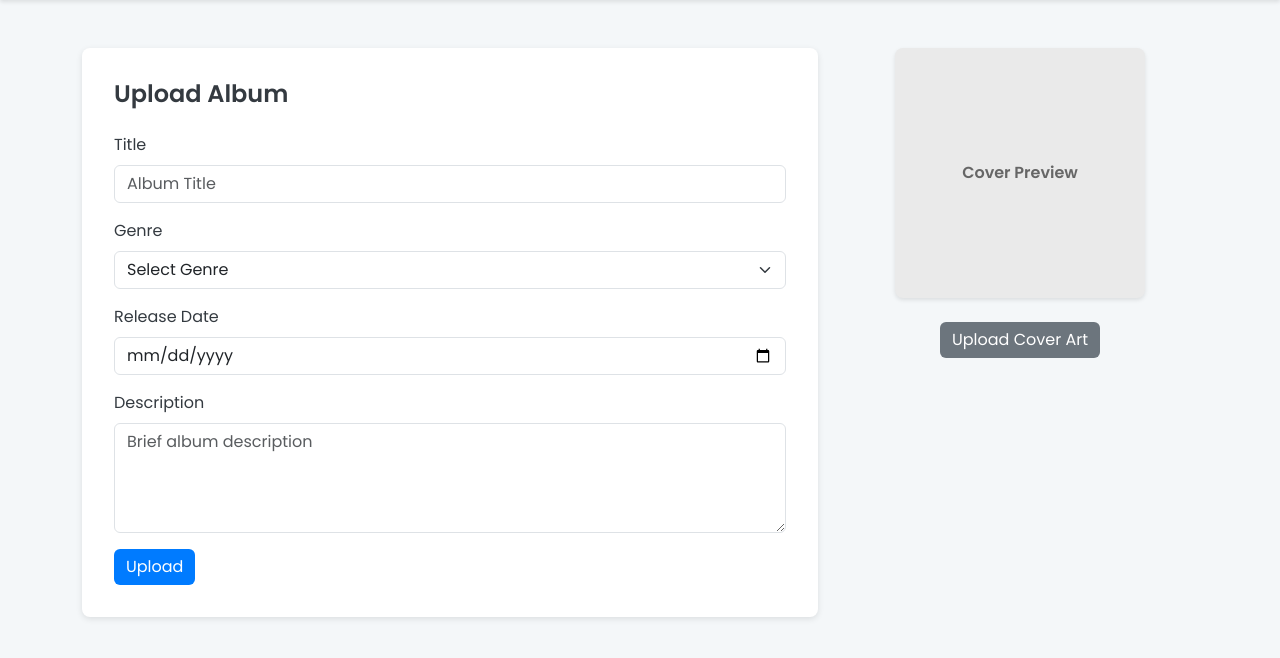
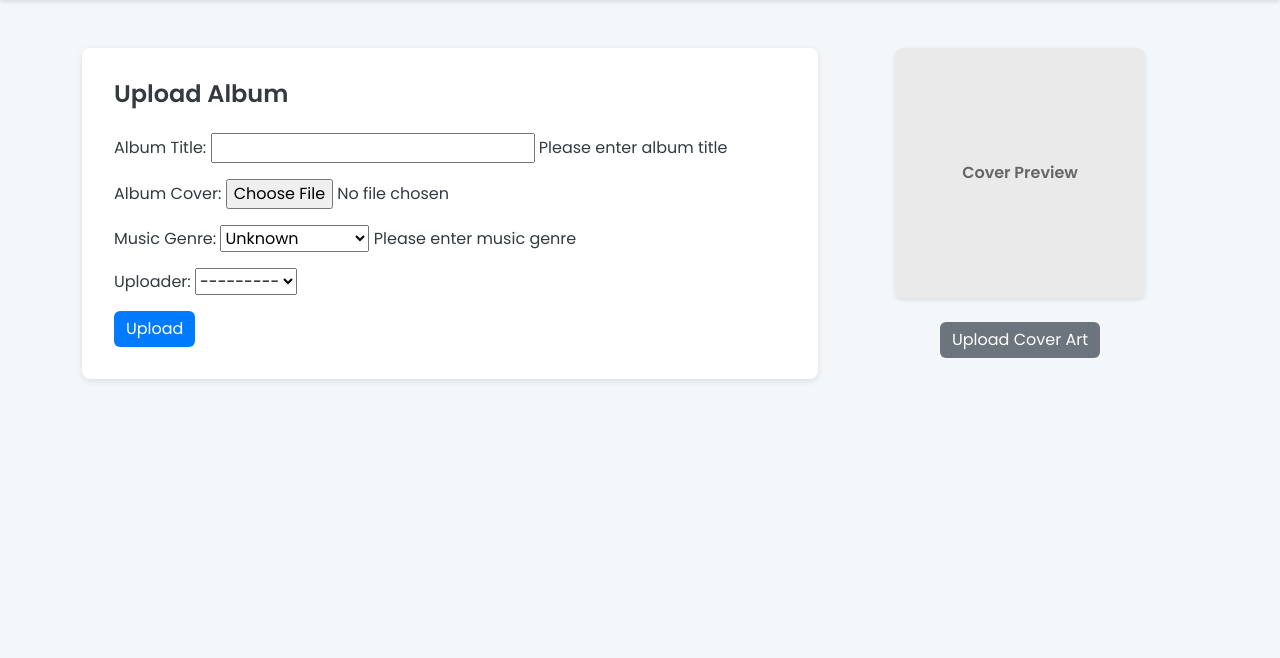
Before and after one commit to MalachyMcGinnity/WAD2GroupProject, a Django app: page /album-rater/upload/ in a window 1280 px wide. Shown: the part 62-720 px from the top of the page. Run offline with Django 5.2, Linux system fonts and the light colour scheme; the visitor is signed in with stand-in values (Sample User, id 1); data comes from the database, SQL or seed files in the repository; data that the repository does not hold is empty.

Commit message:
wednesday meeting changes

```diff
--- a/WAD2GroupProject/settings.py
+++ b/WAD2GroupProject/settings.py
@@ -8,7 +8,6 @@ MEDIA_DIR = os.path.join(BASE_DIR, "media")
 STATIC_DIR = os.path.join(BASE_DIR, "static")
 
 MEDIA_ROOT = MEDIA_DIR
-STATIC_ROOT = STATIC_DIR
 
 
 # Quick-start development settings - unsuitable for production
@@ -64,7 +63,7 @@ TEMPLATES = [
     },
 ]
 
-STATICFILE_DIRS = [
+STATICFILES_DIRS = [
     STATIC_DIR
 ]
 
--- a/album_rater/context_processors.py
+++ b/album_rater/context_processors.py
@@ -4,4 +4,5 @@ def global_context(request):
     user_profile = None
     if (request.user.is_authenticated):
         user_profile = UserProfile.objects.get_or_create(user = request.user)[0]
-    return {"user_slug": user_profile.slug}
+        return {"user_slug": user_profile.slug}
+    return{}
--- a/album_rater/models.py
+++ b/album_rater/models.py
@@ -17,7 +17,7 @@ class Album(models.Model):
     ]
     title = models.CharField(max_length = MAX_TITLE_LENGTH)
     #rating = models.FloatField(default = 0)
-    art = models.ImageField(upload_to = "album_covers", blank = True)
+    art = models.ImageField(upload_to = "album_covers", blank = False)
     uploader = models.ForeignKey("UserProfile", on_delete = models.CASCADE)
     upload_date = models.DateField(default = now)
     views = models.IntegerField(default = 0)
--- a/album_rater/views.py
+++ b/album_rater/views.py
@@ -113,10 +113,26 @@ def user_logout(request):
 def about(request):
     return render(request, 'album_rater/about.html')
 
+@login_required
 def upload(request):
-    #stub view
-    return render(request, 'album_rater/upload.html')
+    form = AlbumForm()
 
+    if request.method == 'POST':
+        form = AlbumForm(request.POST)
+
+        if form.is_valid():
+            album = form.save(commit=False)
+            album.uploader = request.user
+            album.art = request.FILES['art']
+            album.genre = request.POST.get("genre")
+            album.save()
+
+            return redirect(reverse('album-rater:upload'))
+        else:
+            print(form.errors)
+    return render(request, 'album_rater/upload.html', context={"album_form":form})
+
+@login_required
 def delete_account(request):
     if request.method == 'POST':
         confirm_username = request.POST.get('confirmUsername')
--- a/populate_album_rater.py
+++ b/populate_album_rater.py
@@ -70,5 +70,6 @@ def populate():
             comments.append(add_comment(user_messages[(len(users)*i + j)%len(user_messages)], users[i], albums[j]))
 
 if __name__ == "__main__":
-    print("Starting Album Rater popultaion script...")
+    print("Starting Album Rater population script...")
     populate()
+    print("Finished Populating")
--- a/templates/album_rater/Upload.html
+++ b/templates/album_rater/Upload.html
@@ -15,36 +15,10 @@
             <div class="upload-card">
                 <h4>Upload Album</h4>
                 <form>
-                    <!-- Title -->
-                    <div class="mb-3">
-                        <label for="albumTitle" class="form-label">Title</label>
-                        <input type="text" class="form-control" id="albumTitle" placeholder="Album Title">
-                    </div>
-                    <!-- Genre -->
-                    <div class="mb-3">
-                        <label for="genreSelect" class="form-label">Genre</label>
-                        <select class="form-select" id="genreSelect">
-                            <option selected disabled>Select Genre</option>
-                            <option>Pop</option>
-                            <option>Rock</option>
-                            <option>Hip-Hop</option>
-                            <option>Jazz</option>
-                            <option>Electronic</option>
-                        </select>
-                    </div>
-                    <!-- Release Date -->
-                    <div class="mb-3">
-                        <label for="releaseDate" class="form-label">Release Date</label>
-                        <input type="date" class="form-control" id="releaseDate">
-                    </div>
-                    <!-- Description -->
-                    <div class="mb-3">
-                        <label for="albumDescription" class="form-label">Description</label>
-                        <textarea class="form-control" id="albumDescription" rows="4"
-                            placeholder="Brief album description"></textarea>
-                    </div>
+                    {% csrf_token %}
+                    {{album_form.as_p}}
                     <!-- Upload Button -->
-                    <button type="submit" class="btn btn-primary">Upload</button>
+                    <button type="submit" name = "Submit" value= "album" class="btn btn-primary">Upload</button>
                 </form>
             </div>
         </div>
--- a/templates/album_rater/album_card.html
+++ b/templates/album_rater/album_card.html
@@ -9,9 +9,7 @@
         </div>
         {% endif %}
         <div class="album-info">
-            <strong>Album Title: </strong><br/>
             <a href = "{% url 'album-rater:album' album.slug %}" class="album-title">{{ album.title }}</a><br />
-            <strong>By User: </strong><br/>
             <a href = "{% url 'album-rater:user_profile' album.uploader.slug %}" class="album-uploader">{{ album.uploader.user.username }}</a>
         </div>
     </div>
--- a/templates/album_rater/index.html
+++ b/templates/album_rater/index.html
@@ -11,8 +11,12 @@
 <div class="container my-4">
     <!-- Welcome & Upload -->
     <div class="welcome-section">
+        {% if user.is_authenticated %}
         <h2>Welcome, {{ user.username }}</h2>
         <button class="btn btn-primary" id="create_album_button" data-url="{% url 'album-rater:upload' %}">Upload Album</button>
+        {% else %}
+        <h2>Welcome</h2>
+        {% endif %}
     </div>
 
     <!-- Most Popular Albums -->
--- a/templates/album_rater/register.html
+++ b/templates/album_rater/register.html
@@ -10,8 +10,8 @@
 
 {% block main_block %}
 <!-- Sign In Form -->
-<div class="signin-container">
-    <div class="signin-card">
+<div class="register-container">
+    <div class="register-card">
         <h4>Sign Up</h4>
         <form id = "user_form" method = "post" action = "{% url 'album-rater:register' %}" enctype="multipart/form-data">
             {% csrf_token %}
```
Also changed, not shown: static/css/register.css (renamed from static/css/log_in.css, +5 -5 lines), static/js/profile.js (added, +8 -0 lines), templates/album_rater/Album.html (+7 -22 lines), templates/album_rater/Profile.html (+11 -3 lines), templates/album_rater/comment.html (added, +9 -0 lines), album_rater/migrations/0009_auto_20250319_1313.py (added), album_rater/migrations/0010_auto_20250319_1418.py (added), media/album_covers/Lafcadio_Hearn_portrait.jpg (added), media/album_covers/Lafcadio_Hearn_portrait_bbTcopx.jpg (added).
